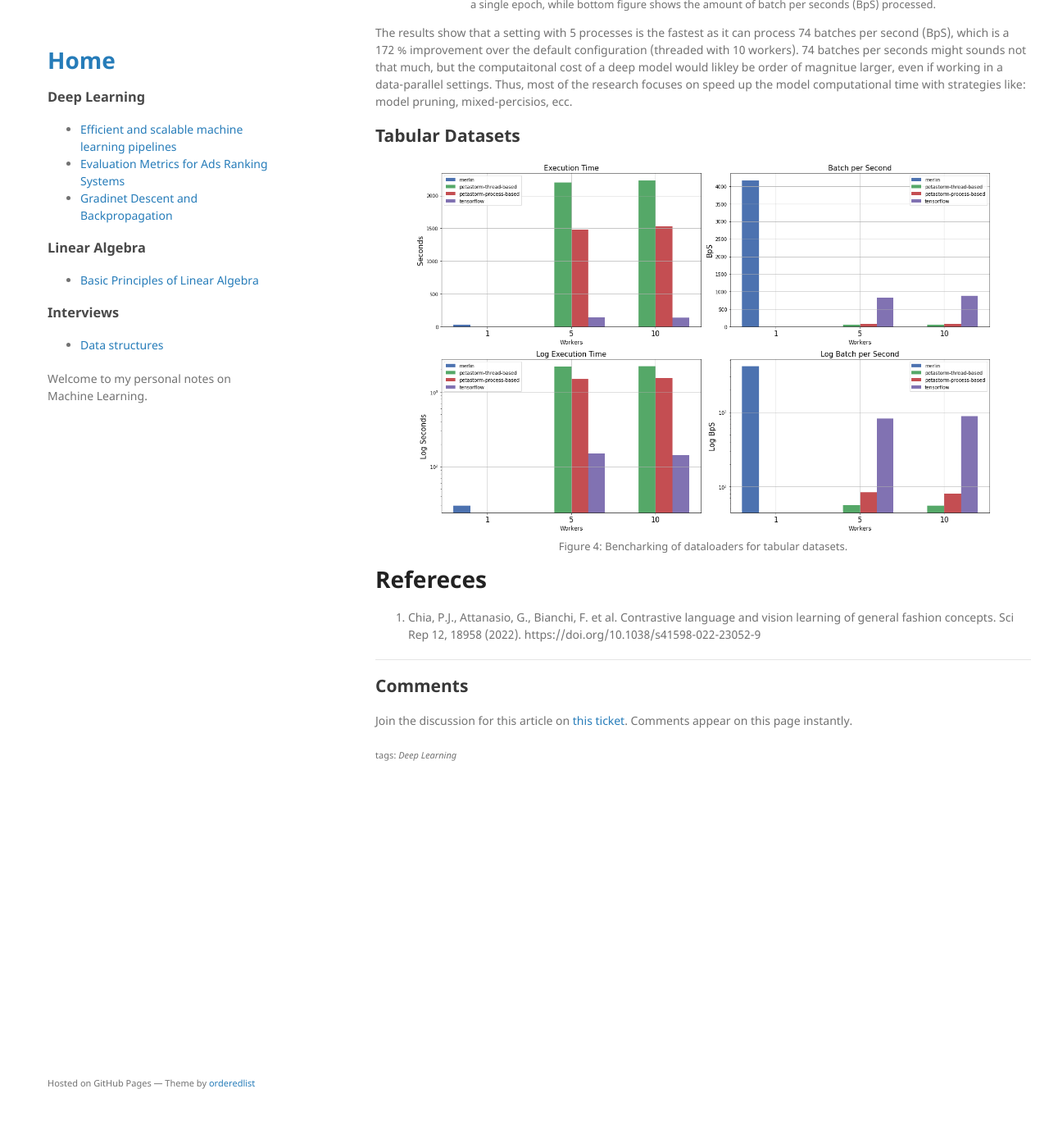
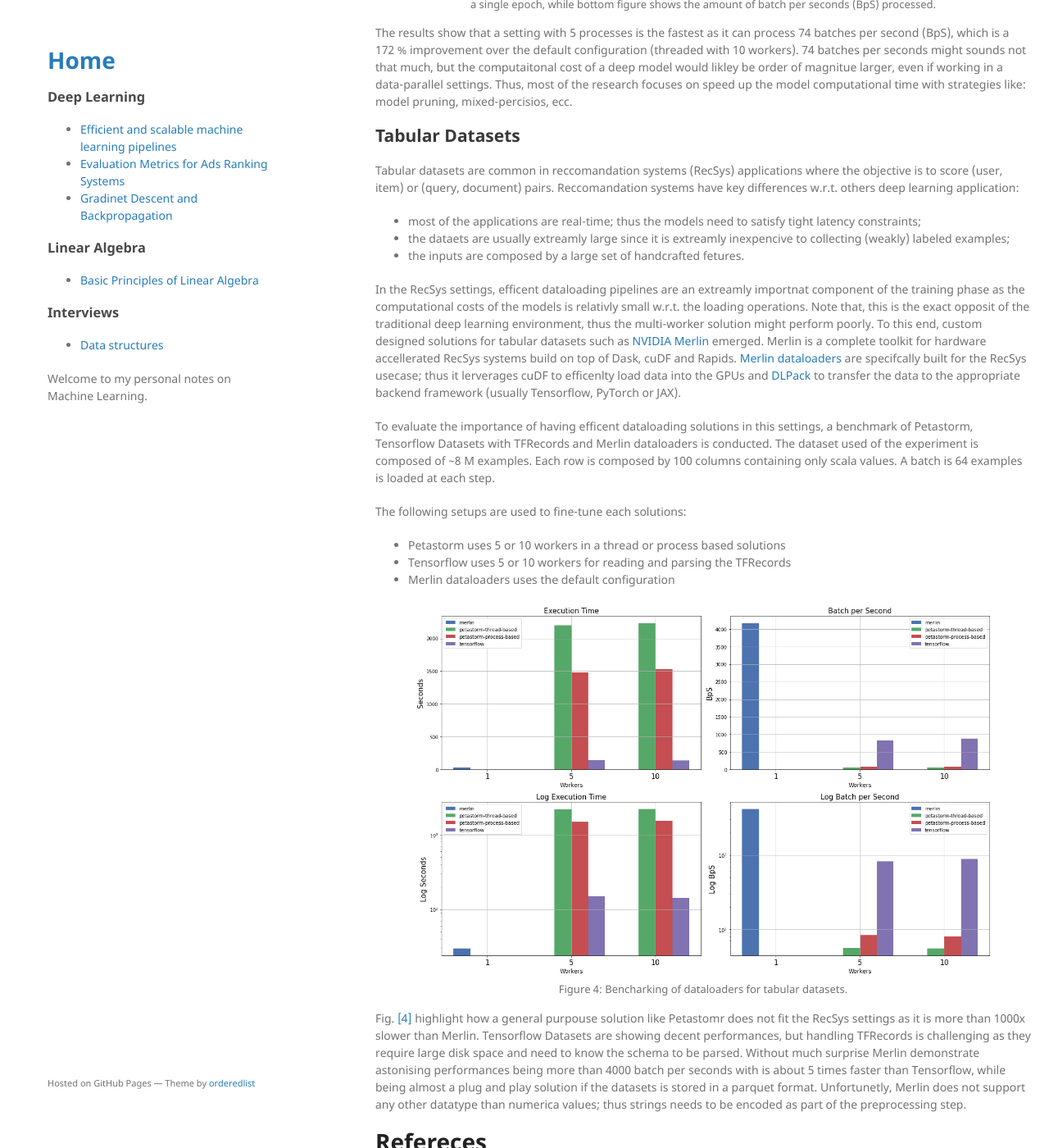
Before and after one commit to andompesta/andompesta.github.io, a Jekyll site: the page built from _posts/2022-11-13-efficent-data-preprocessing.md, in a window 1280 px wide and 1400 px high, scrolled down 5522 px. Shown: the whole window at 82% size. Built offline with Jekyll 4.4.1, drawn with Linux system fonts in a browser that asks for light colours; before the commit the page ends 6502 px from its top, so only the background shows below that.

Commit message:
add tabular expermentation

```diff
--- a/_posts/2022-11-13-efficent-data-preprocessing.md
+++ b/_posts/2022-11-13-efficent-data-preprocessing.md
@@ -245,8 +245,31 @@ The results show that a setting with 5 processes is the fastest as it can proces
 74 batches per seconds might sounds not that much, but the computaitonal cost of a deep model would likley be order of magnitue larger, even if working in a data-parallel settings.
 Thus, most of the research focuses on speed up the model computational time with strategies like: model pruning, mixed-percisios, ecc.
 
+
 ## Tabular Datasets
 
+Tabular datasets are common in reccomandation systems (RecSys) applications where the objective is to score (user, item) or (query, document) pairs.
+Reccomandation systems have key differences w.r.t. others deep learning application:
+  - most of the applications are real-time; thus the models need to satisfy tight latency constraints;
+  - the dataets are usually extreamly large since it is extreamly inexpencive to collecting (weakly) labeled examples;
+  - the inputs are composed by a large set of handcrafted fetures.
+
+In the RecSys settings, efficent dataloading pipelines are an extreamly importnat component of the training phase as the computational costs of the models is relativly small w.r.t. the loading operations.
+Note that, this is the exact opposit of the traditional deep learning environment, thus the multi-worker solution might perform poorly.
+To this end, custom designed solutions for tabular datasets such as [NVIDIA Merlin](https://github.com/NVIDIA-Merlin) emerged.
+Merlin is a complete toolkit for hardware accellerated RecSys systems build on top of Dask, cuDF and Rapids.
+[Merlin dataloaders](https://github.com/NVIDIA-Merlin/dataloader) are specifcally built for the RecSys usecase; thus it lerverages cuDF to efficenlty load data into the GPUs and [DLPack](https://github.com/dmlc/dlpack) to transfer the data to the appropriate backend framework (usually Tensorflow, PyTorch or JAX).
+
+To evaluate the importance of having efficent dataloading solutions in this settings, a benchmark of Petastorm, Tensorflow Datasets with TFRecords and  Merlin dataloaders is conducted.
+The dataset used of the experiment is composed of ~8 M examples.
+Each row is composed by 100 columns containing only scala values.
+A batch is 64 examples is loaded at each step.
+
+
+The following setups are used to fine-tune each solutions:
+ - Petastorm uses 5 or 10 workers in a thread or process based solutions
+ - Tensorflow uses 5 or 10 workers for reading and parsing the TFRecords
+ - Merlin dataloaders uses the default configuration
 
 <div style="text-align:center;" id="fig:dataloader-tabular-bnc">
     <figure>
@@ -257,6 +280,11 @@ Thus, most of the research focuses on speed up the model computational time with
     </figure>
 </div>
 
+Fig. [[4]](#fig:dataloader-tabular-bnc) highlight how a general purpouse solution like Petastomr does not fit the RecSys settings as it is more than 1000x slower than Merlin.
+Tensorflow Datasets are showing decent performances, but handling TFRecords is challenging as they require large disk space and need to know the schema to be parsed.
+Without much surprise Merlin demonstrate astonising performances being more than 4000 batch per seconds with is about 5 times faster than Tensorflow, while being almost a plug and play solution if the datasets is stored in a parquet format.
+Unfortunetly, Merlin does not support any other datatype than numerica values; thus strings needs to be encoded as part of the preprocessing step.
+
 
 
 # Refereces
```
